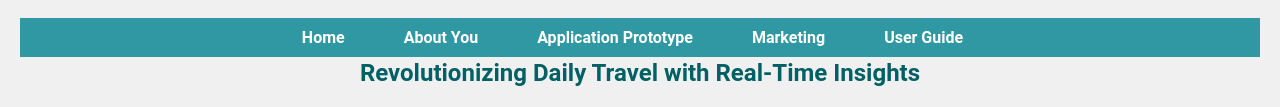
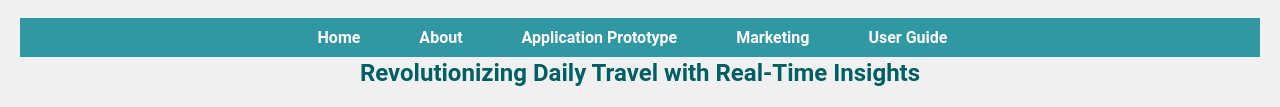
Before and after one commit to bentaylor112299/smartcommute-project, a plain HTML site: page index.html in a window 1280 px wide. Shown: the part 361-468 px from the top of the page. Drawn offline with Linux system fonts and the light colour scheme.

Commit message:
Update index.html

```diff
--- a/index.html
+++ b/index.html
@@ -13,7 +13,7 @@
         <nav>
             <ul>
                 <li><a href="index.html">Home</a></li>
-                <li><a href="about.html">About You</a></li>
+                <li><a href="about.html">About</a></li>
                 <li><a href="prototype.html">Application Prototype</a></li>
                 <li><a href="marketing.html">Marketing</a></li>
                 <li><a href="userguide.html">User Guide</a></li>
```
